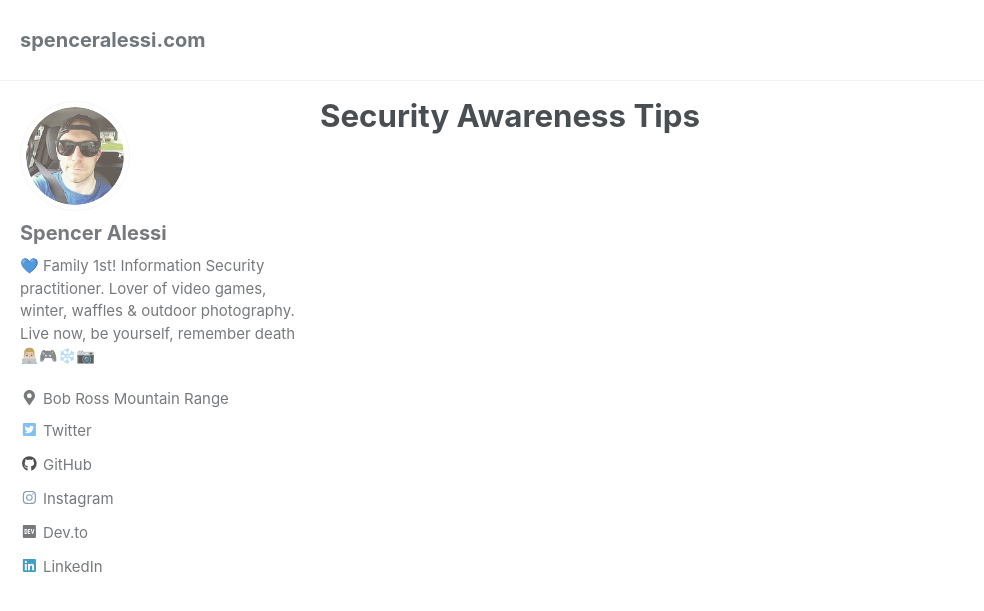
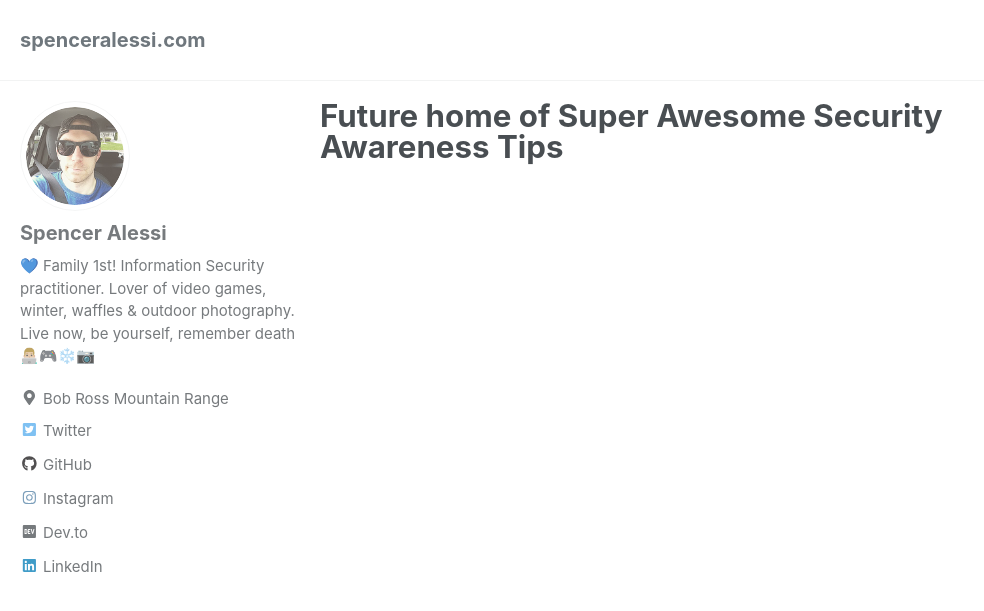
Before and after one commit to techspence/techspence.github.io, a Jekyll site: the page built from _pages/securityawareness.html, in a window 1280 px wide and 900 px high. Shown: the top 611 px of the window, without its empty margins (0-984 px from the left). Built offline with Jekyll 4.4.1, drawn with Linux system fonts in a browser that asks for light colours; cached includes are drawn as plain includes.

Commit message:
updated securityawareness.html title

```diff
--- a/_pages/securityawareness.html
+++ b/_pages/securityawareness.html
@@ -1,6 +1,6 @@
 ---
 layout: single
-title: "Security Awareness Tips"
+title: "Future home of Super Awesome Security Awareness Tips"
 author_profile: true
 permalink: /securityawareness/
 ---
```
